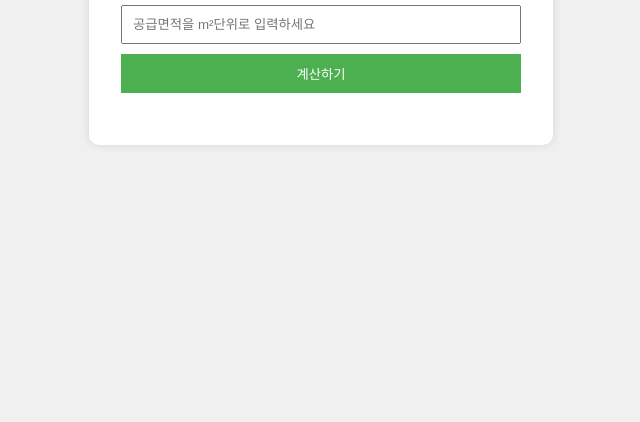
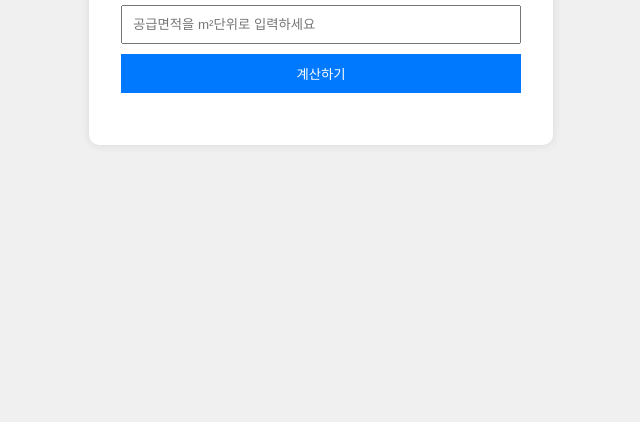
Before and after one commit to nara623/calculator, a plain HTML site: page index.html in a window 1280 px wide. Shown: the part 378-800 px from the top of the page, without its empty margins (319-959 px from the left). Drawn offline with Linux system fonts and the light colour scheme.

Commit message:
Update index.html

```diff
--- a/index.html
+++ b/index.html
@@ -30,7 +30,7 @@
             box-sizing: border-box;
         }
         button {
-            background-color: #4CAF50;
+            background-color: #0079FF;
             color: white;
             border: none;
             cursor: pointer;
```
